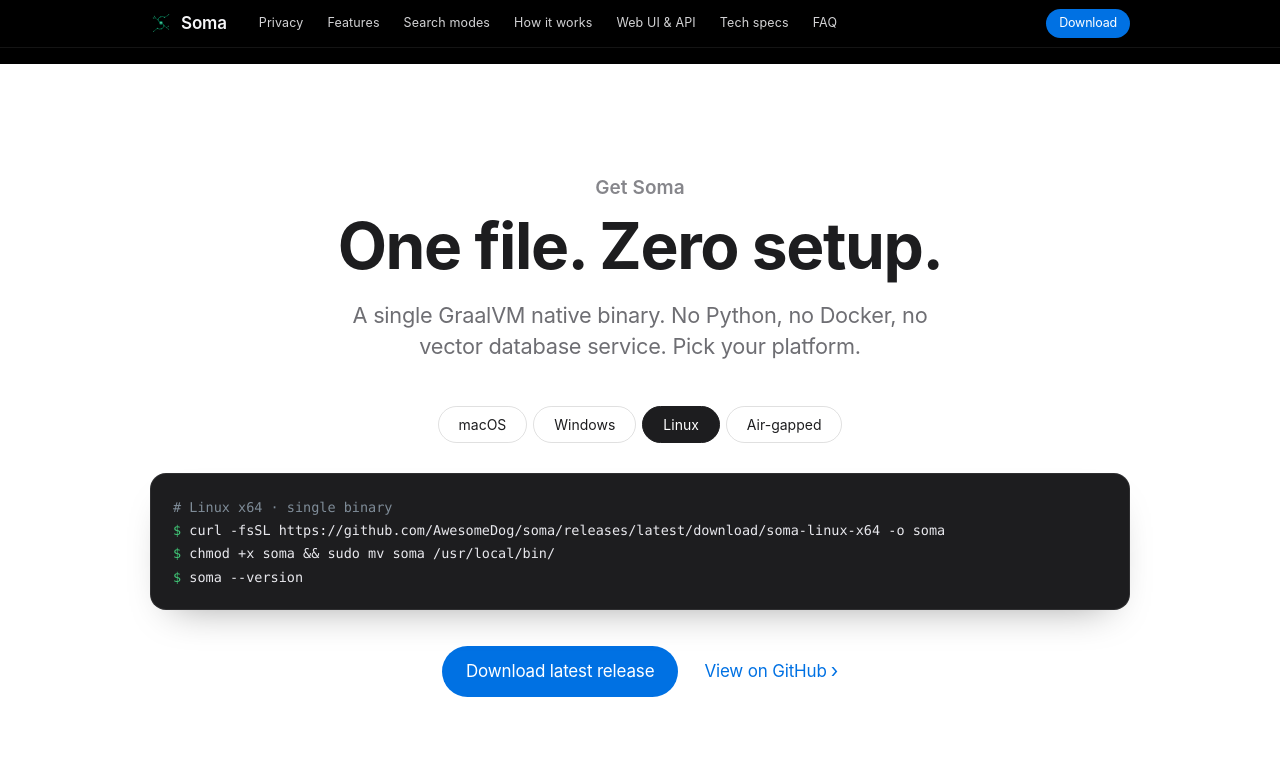
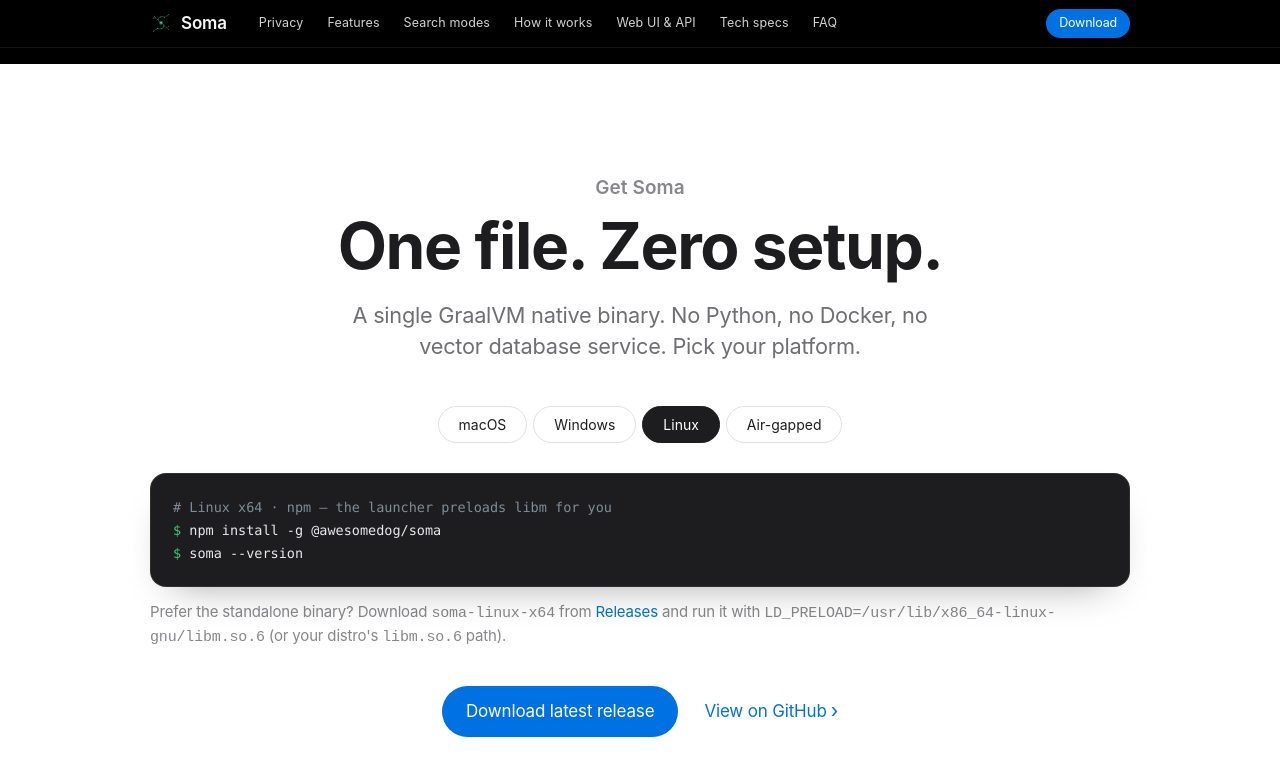
Before and after one commit to AwesomeDog/soma, a plain HTML site: page docs/index.html in a window 1280 px wide. Both pictures are taken after a click on the tab "Linux". Shown: the part 10319-11095 px from the top of the page. Drawn offline with Linux system fonts and the light colour scheme.

Commit message:
doc: linux prefer npm install

```diff
--- a/docs/index.html
+++ b/docs/index.html
@@ -855,10 +855,13 @@
         </div>
         <div class="panel" id="ip-lin" role="tabpanel" aria-labelledby="i-lin" hidden>
             <div class="code"><button class="copy" type="button">Copy</button>
-                <pre><span class="cm"># Linux x64 · single binary</span>
-<span class="pr">$</span> curl -fsSL https://github.com/AwesomeDog/soma/releases/latest/download/soma-linux-x64 -o soma
-<span class="pr">$</span> chmod +x soma &amp;&amp; sudo mv soma /usr/local/bin/
+                <pre><span class="cm"># Linux x64 · npm — the launcher preloads libm for you</span>
+<span class="pr">$</span> npm install -g @awesomedog/soma
 <span class="pr">$</span> soma --version</pre></div>
+            <p class="muted" style="margin-top:14px">Prefer the standalone binary? Download <code>soma-linux-x64</code>
+                from <a href="https://github.com/AwesomeDog/soma/releases">Releases</a> and run it with
+                <code>LD_PRELOAD=/usr/lib/x86_64-linux-gnu/libm.so.6</code> (or your distro's <code>libm.so.6</code>
+                path).</p>
         </div>
         <div class="panel" id="ip-air" role="tabpanel" aria-labelledby="i-air" hidden>
             <div class="code"><button class="copy" type="button">Copy</button>
```
Also changed, not shown: README.md.
